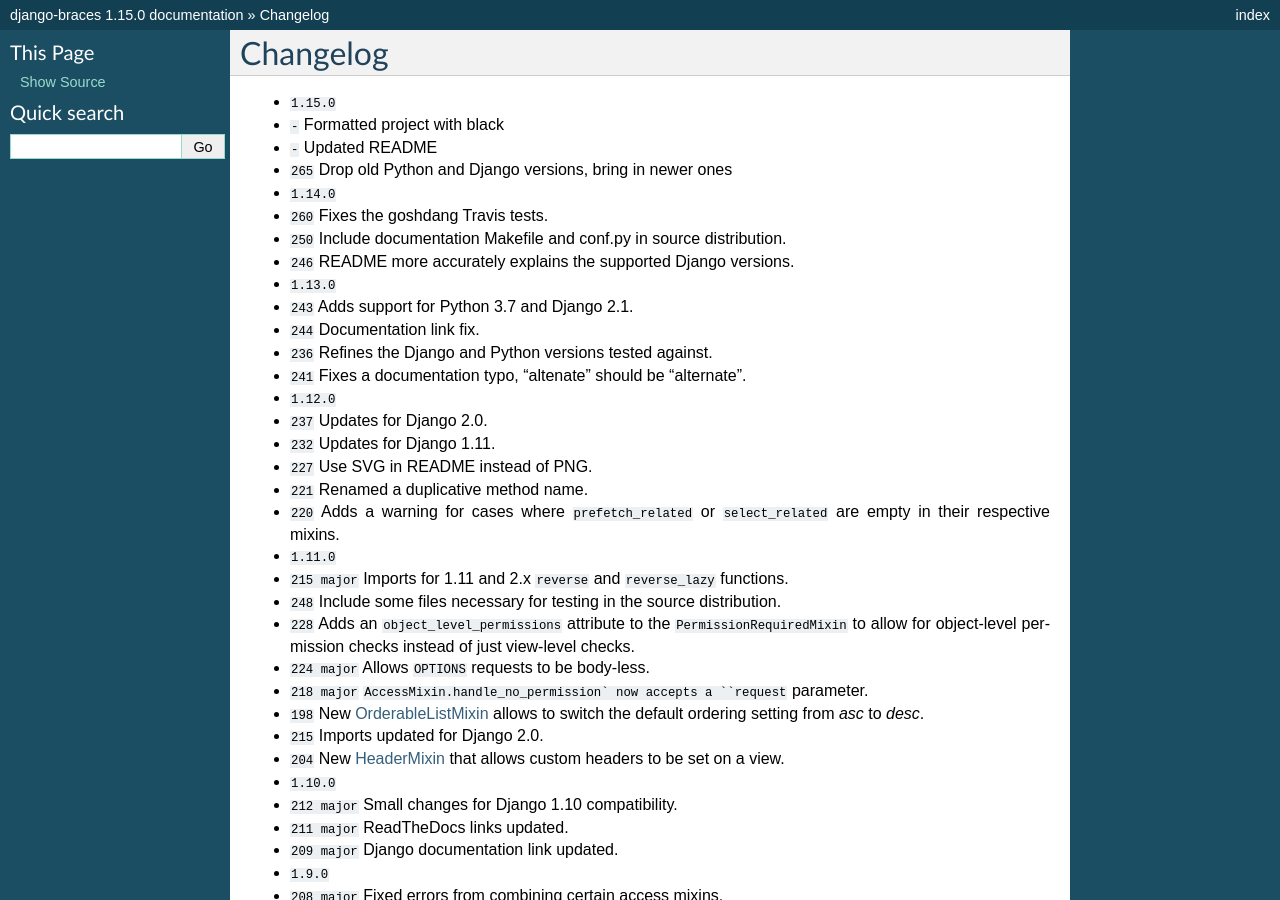
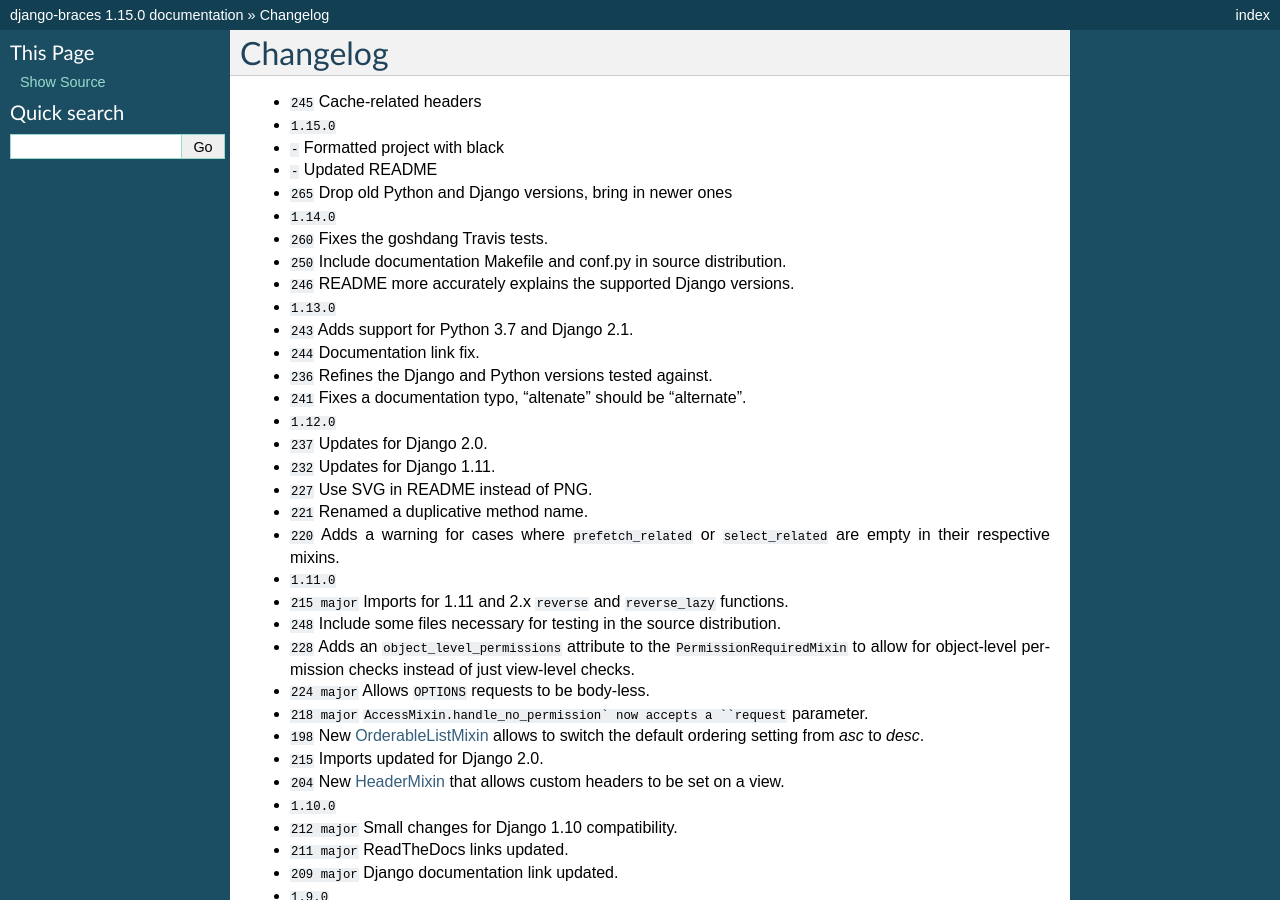
Before and after one commit to brack3t/django-braces, a Sphinx documentation site: the page built from docs/changelog.rst, in a window 1280 px wide and 900 px high. Built offline with Sphinx 7.4.7, drawn with Linux system fonts in a browser that asks for light colours; cross-references to code outside the pages are shown as plain code.

Commit message:
Changelog

```diff
--- a/docs/changelog.rst
+++ b/docs/changelog.rst
@@ -4,6 +4,7 @@
 Changelog
 =========
 
+* :feature:`245` Cache-related headers
 * :release:`1.15.0 <2021-11-05>`
 * :support:`-` Formatted project with black
 * :support:`-` Updated README
```
